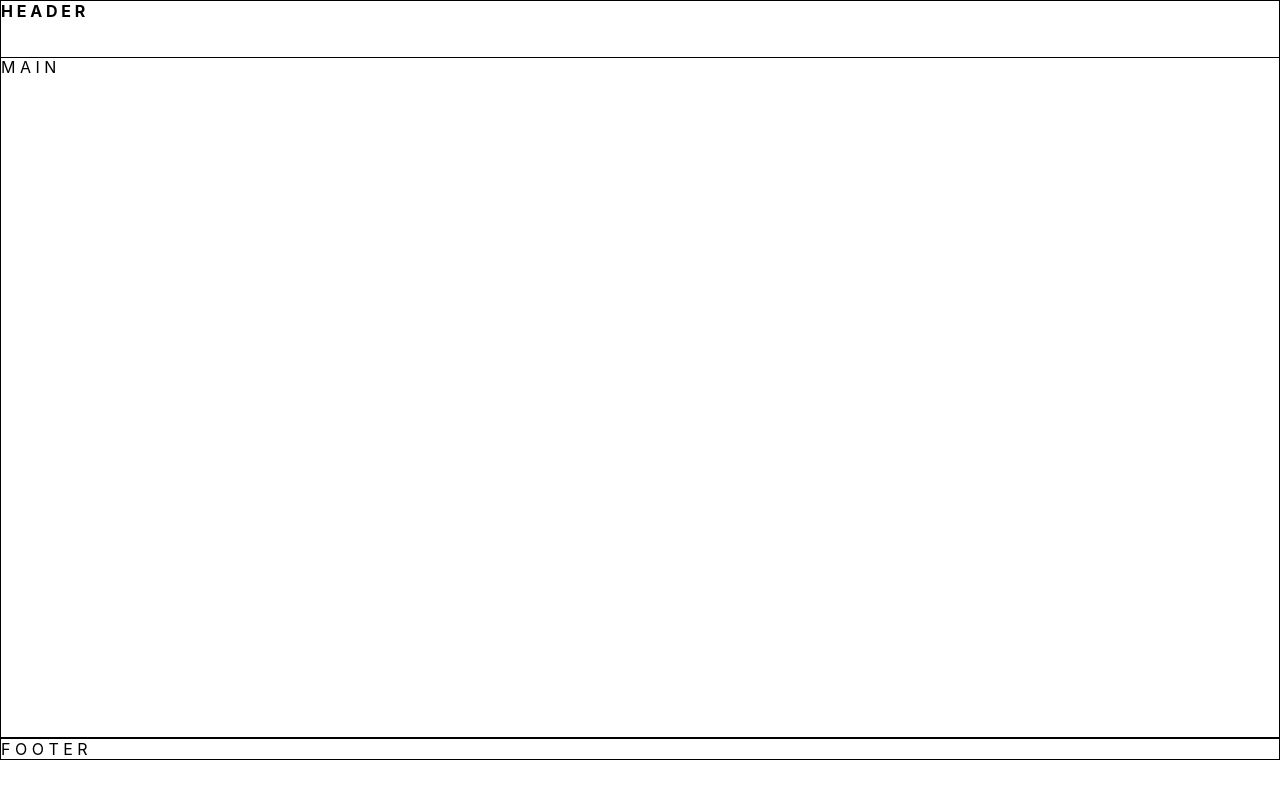
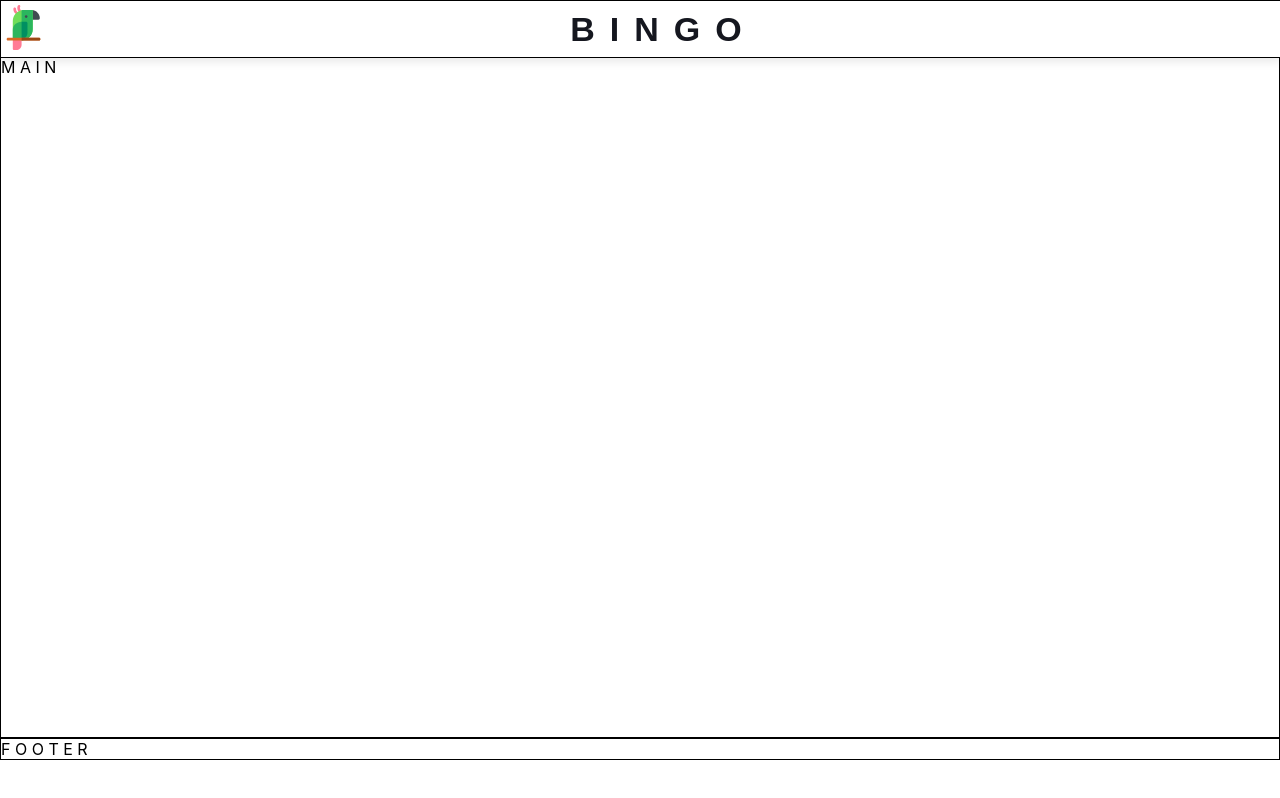
Before and after one commit to Artem-Pavlenko/shop01, a React (Create React App) app: page /cart in a window 1280 px wide. Built offline with nearby package versions, Linux system fonts and the light colour scheme.

Commit message:
upd header

```diff
--- /dev/null
+++ b/src/common/variables.scss
@@ -0,0 +1,7 @@
+$textPrimaryColor: #15171f;
+$textSecondaryColor: #fa5b2f;
+$bgPrimary: #ffffff;
+$bgSecondary: #f5f5f5;
+
+$fontFamilyPrimary: 'Oswald', sans-serif;
+$fontFamilySecondary: 'Roboto Mono';
--- /dev/null
+++ b/src/components/Cart/Cart.module.scss
@@ -0,0 +1,4 @@
+
+.cartBlock {
+
+}
--- a/src/components/Header/Header.module.scss
+++ b/src/components/Header/Header.module.scss
@@ -1,7 +1,34 @@
+@import "src/common/variables";
+
 
 .headerBlock {
   border: 1px solid;
-  min-height: 7vh;
+  height: 7vh;
   min-width: 100%;
   position: fixed;
+  display: flex;
+  justify-content: space-between;
+  align-items: center;
+  box-shadow: 0 3px 10px rgba(0, 0, 0, 0.1);
+  background-color: $bgPrimary;
+
+  .logo {
+    height: 100%;
+    img {
+      height: 80%;
+      margin-top: 10%;
+    }
+  }
+
+  .title {
+    span {
+      color: $textPrimaryColor;
+      font-size: 34px;
+      line-height: normal;
+      text-transform: uppercase;
+      font-weight: bolder;
+      letter-spacing: 15px;
+      font-family: $fontFamilyPrimary;
+    }
+  }
 }
--- a/src/components/Header/Header.tsx
+++ b/src/components/Header/Header.tsx
@@ -1,10 +1,19 @@
 import React from "react"
 import s from "./Header.module.scss"
+import logo from "../../assets/icon/parrot.svg"
 
 export const Header = () => {
     return (
         <header className={s.headerBlock}>
-            <b>H E A D E R</b>
+            <div className={s.logo}>
+                <img src={logo} alt=' '/>
+            </div>
+            <div className={s.title}>
+                <span>bingo</span>
+            </div>
+            <div className={s.cart}>
+
+            </div>
         </header>
     )
 }
```
Also changed, not shown: src/components/Cart/Cart.tsx (added, +10 -0 lines), src/assets/icon/parrot.svg (added).
